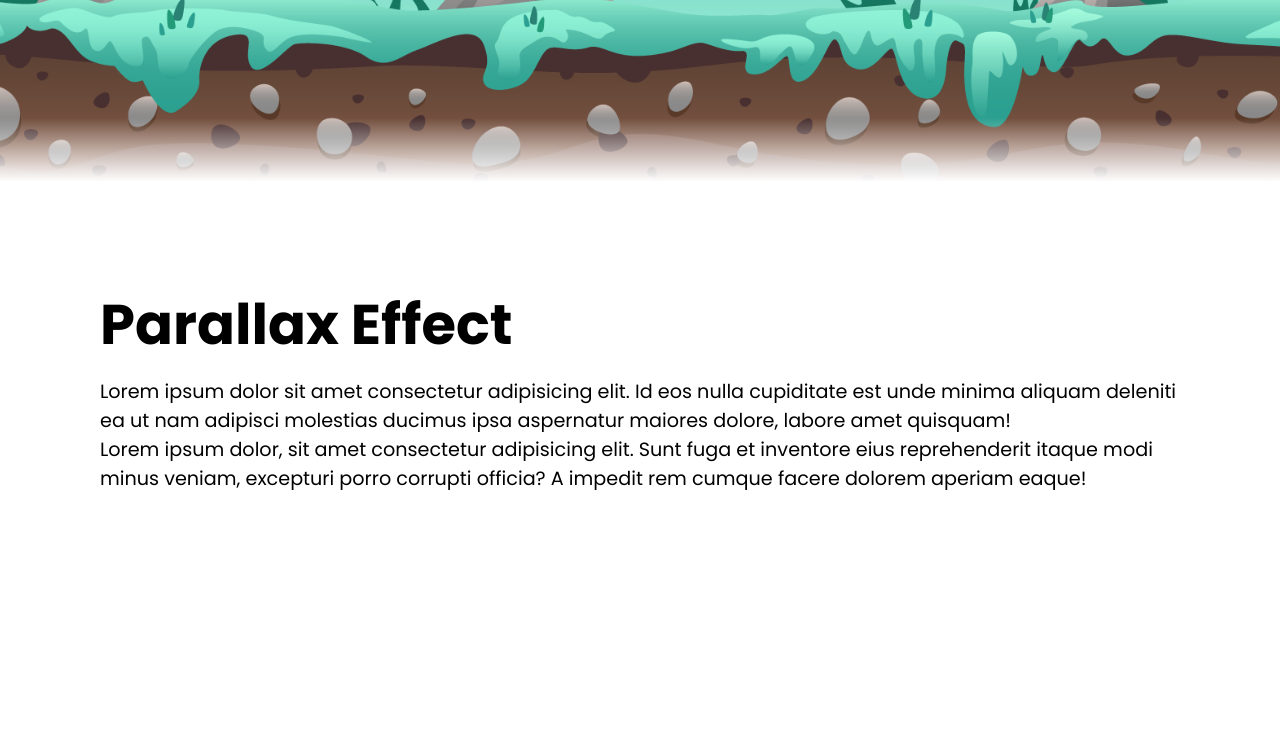
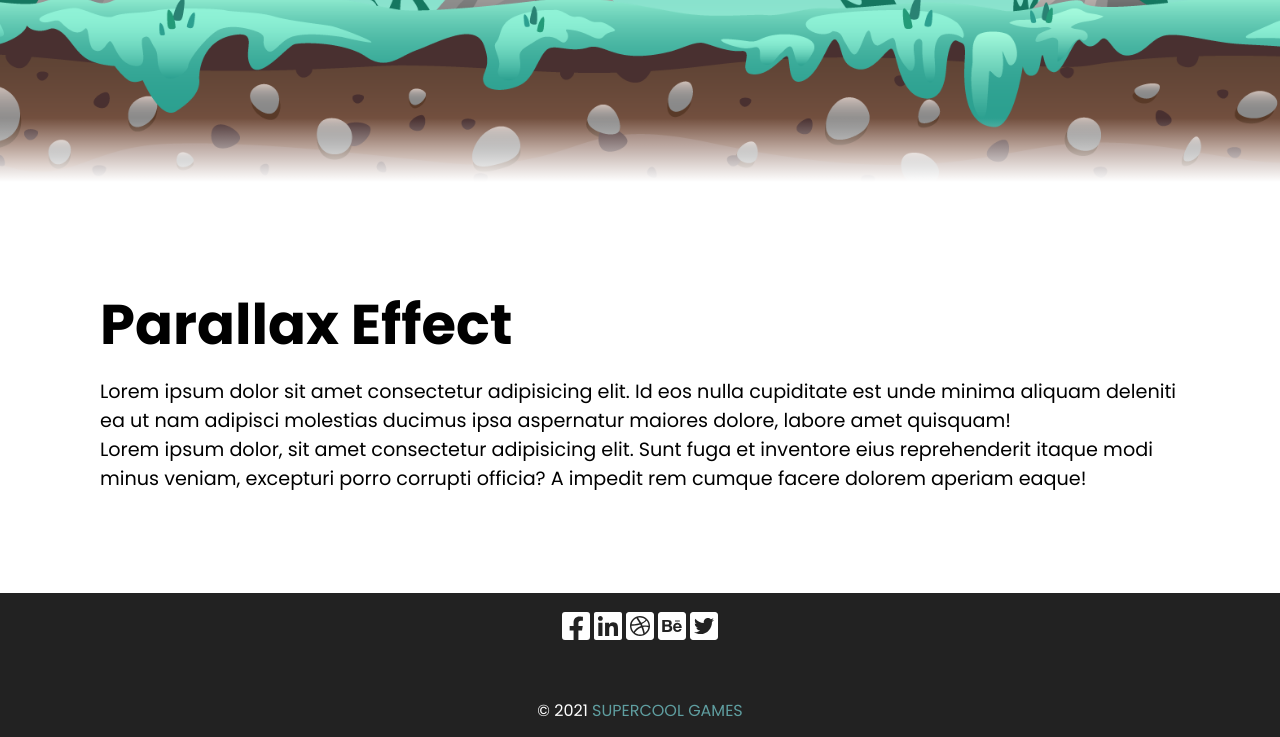
Before and after one commit to vgarmes/game-studio-landing-page, a Gatsby site: page / in a window 1280 px wide. Shown: the part 698-1435 px from the top of the page. Before the commit the page ends 1291 px from the top, so only its background shows below. Built offline with nearby package versions, Linux system fonts and the light colour scheme; Gatsby itself is replaced by a stand-in of ours.

Commit message:
added content and styles to Footer

```diff
--- a/src/assets/css/main.css
+++ b/src/assets/css/main.css
@@ -189,3 +189,34 @@ ul {
   font-size: 1.2em;
   color: black;
 }
+
+/* ============== */
+/* FOOTER */
+/* ============== */
+
+.footer {
+  display: flex;
+  flex-direction: column;
+  justify-content: space-around;
+  height: 9rem;
+  background: #222;
+  text-align: center;
+}
+.footer h4 {
+  color: white;
+  font-weight: normal;
+  text-transform: uppercase;
+}
+.footer h4 span {
+  color: cadetblue;
+}
+.footer-links {
+  margin: 0 auto 1rem auto;
+}
+.footer .social-link {
+  font-size: 2rem;
+  color: white;
+}
+.footer .social-link:hover {
+  color: grey;
+}
--- a/src/components/Footer.js
+++ b/src/components/Footer.js
@@ -1,7 +1,24 @@
 import React from "react"
+import socialLinks from "../constants/social_links"
 
 const Footer = () => {
-  return <div></div>
+  return (
+    <footer className="footer">
+      <div className="footer-links social-links">
+        {socialLinks.map(link => {
+          return (
+            <a href={link.url} key={link.id} className="social-link">
+              {link.icon}
+            </a>
+          )
+        })}
+      </div>
+      <h4>
+        &copy; {new Date().getFullYear()}
+        <span> Supercool Games</span>
+      </h4>
+    </footer>
+  )
 }
 
 export default Footer
```
